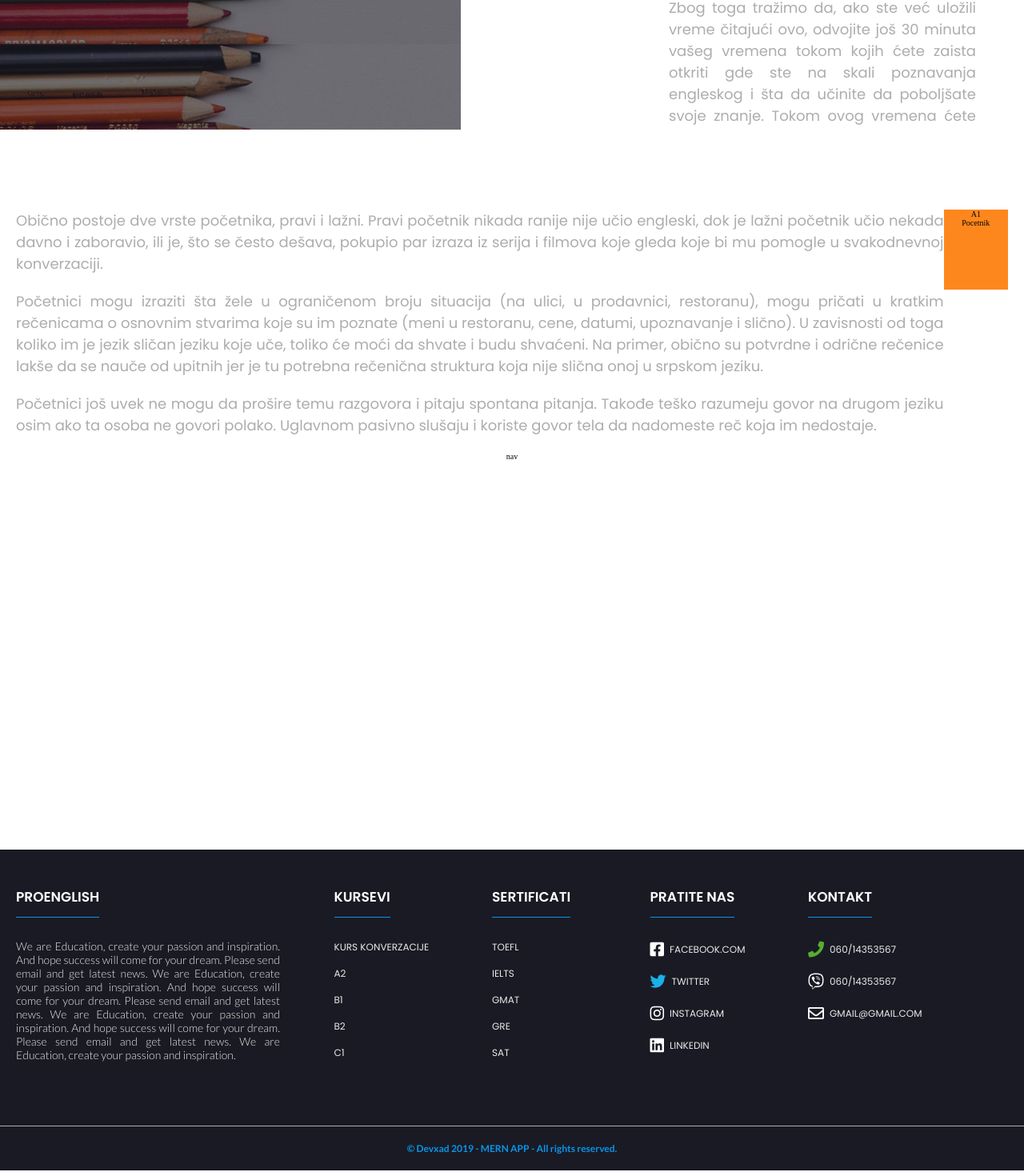
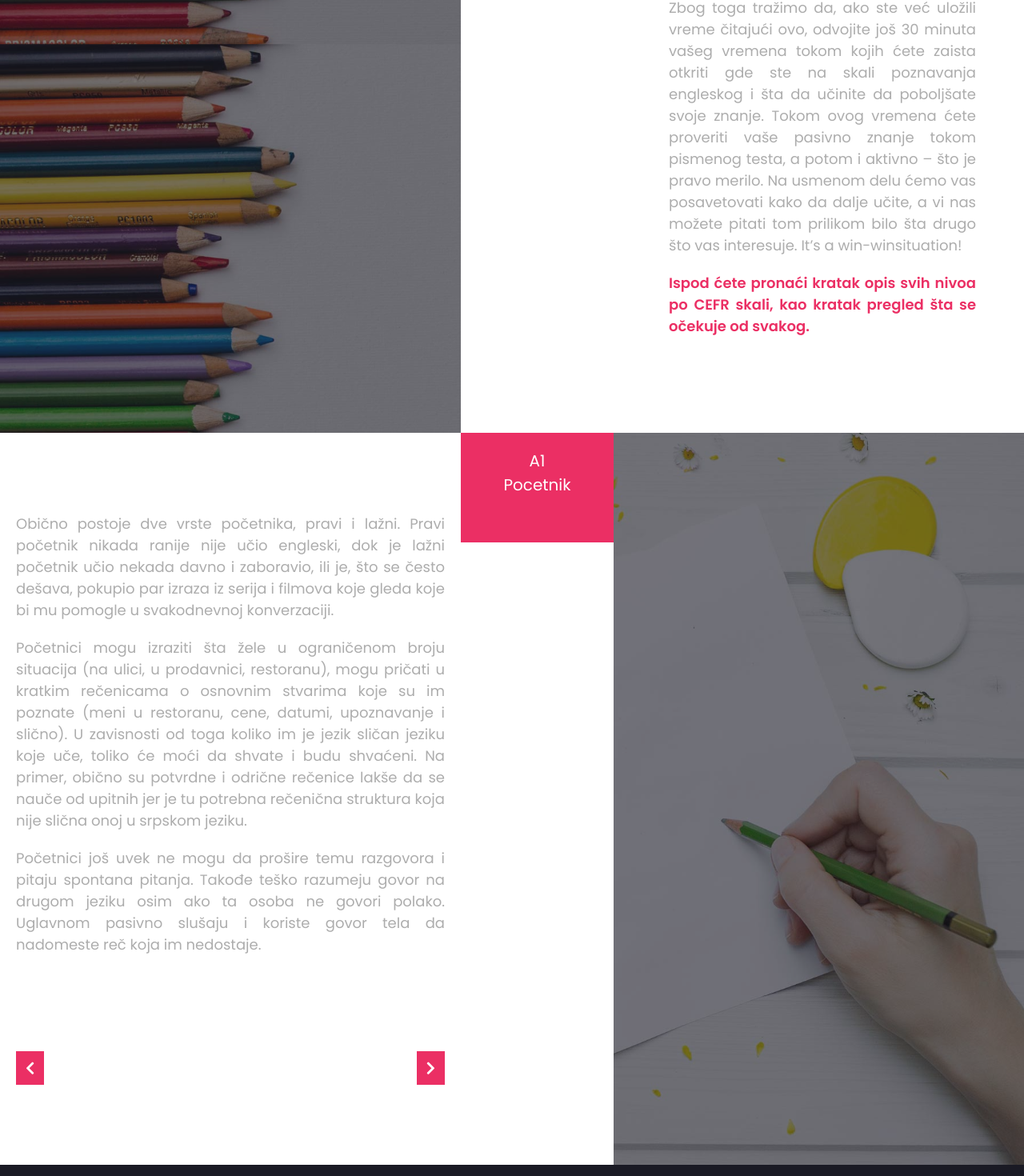
Before and after one commit to Dejan85/Pro-English, a React (Create React App) app in the folder client/: page /course in a window 1280 px wide. Shown: the part 798-2268 px from the top of the page at 80% size. Built offline with nearby package versions, Linux system fonts and the light colour scheme; a web font is replaced by a local one.

Commit message:
course almost done

```diff
--- a/client/src/App.css
+++ b/client/src/App.css
@@ -17,3 +17,8 @@
 .course {
   background-image: url("./sass/images/5.jpg");
 }
+
+.course__content2 {
+  background-image: url("./sass/images/14.jpg");
+  /* background-image: url("./sass/images/28.jpg"); */
+}
--- a/client/src/components/layout/course/Course.js
+++ b/client/src/components/layout/course/Course.js
@@ -42,16 +42,17 @@ const Course = () => {
             win-winsituation!
           </p>
 
-          <p>
+          <span className="course__content__span">
             Ispod ćete pronaći kratak opis svih nivoa po CEFR skali, kao kratak
             pregled šta se očekuje od svakog.
-          </p>
+          </span>
         </div>
       </div>
       <div className="course__content2">
-        <div className="course__diagram">
+        <div className="course__mask" />
+        <div className="course__lvl">
           <div className="course__text">
-            <p>
+            <p className="course__text__p">
               Obično postoje dve vrste početnika, pravi i lažni. Pravi početnik
               nikada ranije nije učio engleski, dok je lažni početnik učio
               nekada davno i zaboravio, ili je, što se često dešava, pokupio par
@@ -59,7 +60,7 @@ const Course = () => {
               svakodnevnoj konverzaciji.
             </p>
 
-            <p>
+            <p className="course__text__p">
               Početnici mogu izraziti šta žele u ograničenom broju situacija (na
               ulici, u prodavnici, restoranu), mogu pričati u kratkim rečenicama
               o osnovnim stvarima koje su im poznate (meni u restoranu, cene,
@@ -70,20 +71,24 @@ const Course = () => {
               nije slična onoj u srpskom jeziku.
             </p>
 
-            <p>
+            <p className="course__text__p">
               Početnici još uvek ne mogu da prošire temu razgovora i pitaju
               spontana pitanja. Takođe teško razumeju govor na drugom jeziku
               osim ako ta osoba ne govori polako. Uglavnom pasivno slušaju i
               koriste govor tela da nadomeste reč koja im nedostaje.
             </p>
+            <div className="course__nav">
+              <i className="fas fa-chevron-left" />
+              <i className="fas fa-chevron-right" />
+            </div>
           </div>
-          <div className="course__lvl">
-            <p>A1</p>
+        </div>
+        <div className="course__diagram__container">
+          <div className="course__diagram">
+            <p className="course__diagram__p">A1</p>
             <span>Pocetnik</span>
           </div>
         </div>
-
-        <div className="course__nav">nav</div>
       </div>
     </div>
   );
--- a/client/src/sass/components/layout/course/_course.scss
+++ b/client/src/sass/components/layout/course/_course.scss
@@ -3,11 +3,8 @@
   flex-direction: column;
   position: relative;
   width: 100%;
-  // background: red;
-  // height: 90rem;
   display: flex;
   padding-top: 6em;
-  // background: #298b20;
   background-attachment: fixed;
   background-size: cover;
   background-repeat: no-repeat;
@@ -43,40 +40,88 @@
     // max-width: 45.3rem;
     max-width: 70rem;
     width: 100%;
-    height: 70rem;
     margin-left: 20rem;
     padding: 0 4rem;
+
+    p,
+    &__span {
+      padding-bottom: 2rem;
+    }
+
+    &__span {
+      display: inline-block;
+    }
   }
 
   &__content2 {
     display: flex;
-    flex-direction: column;
-    align-items: center;
+    position: relative;
+    // flex-direction: column;
+    // align-items: center;
+    // justify-content: space-between;
+    // justify-content: center;
     width: 100%;
-    height: 90rem;
-    background: white;
     z-index: 2;
-  }
-
-  &__diagram {
-    display: flex;
-    justify-content: space-between;
-    width: 50rem;
-    width: 100%;
-    padding: 10rem 2rem 0 2rem;
-  }
-
-  &__text {
-    // width: 100rem;
-    // padding: 0rem 2rem;
+    background-attachment: fixed;
+    background-size: cover;
+    background-repeat: no-repeat;
   }
 
   &__lvl {
     display: flex;
+    align-self: flex-start;
+    justify-content: space-between;
+    // outline: 2px solid red;
+    background: white;
+    width: 45%;
+    // height: 65.5rem;
+    z-index: 2;
+  }
+
+  &__text {
+    display: flex;
+    flex-direction: column;
+    max-width: 70rem;
+    width: 100%;
+    margin: 0 auto;
+    padding: 10rem 2rem 10rem 2rem;
+  }
+
+  &__diagram {
+    position: relative;
+    display: flex;
     flex-direction: column;
     align-items: center;
-    background: $color-orange;
-    width: 30rem;
-    height: 10rem;
+    padding: 2rem 0;
+    background: $color-pink-dark;
+    max-width: 19.1rem;
+    width: 100%;
+    z-index: 2;
+    height: 15%;
+    // height: 100%;
+
+    &__container {
+      width: 19.1rem;
+      background: white;
+      z-index: 2;
+    }
+  }
+
+  &__nav {
+    display: flex;
+    justify-content: space-between;
+    padding: 10rem 0 0 0;
+
+    i {
+      // background: $color-pink-dark;
+      background: $color-pink-dark;
+      padding: 1.2rem;
+      cursor: pointer;
+      transition: all 0.5s;
+
+      &:hover {
+        background: darken($color-pink-dark, 20%);
+      }
+    }
   }
 }
--- a/client/src/sass/components/typograpfy/course/_course-typograpfy.scss
+++ b/client/src/sass/components/typograpfy/course/_course-typograpfy.scss
@@ -8,7 +8,33 @@
   }
 
   &__content {
-    p {
+    p,
+    &__span {
+      font-size: 1.8rem;
+      font-family: $font-8;
+      color: $color-grey;
+      text-align: justify;
+    }
+
+    &__span {
+      color: $color-pink-dark;
+      font-weight: 600;
+    }
+  }
+  &__diagram {
+    &__p,
+    span {
+      color: white;
+      font-size: 2rem;
+      font-family: $font-8;
+    }
+    span {
+      display: inline-block;
+    }
+  }
+
+  &__text {
+    &__p {
       font-size: 1.8rem;
       font-family: $font-8;
       padding-bottom: 2rem;
@@ -17,13 +43,8 @@
     }
   }
 
-  &__text {
-    p {
-      font-size: 1.8rem;
-      font-family: $font-8;
-      padding-bottom: 2rem;
-      color: $color-grey;
-      text-align: justify;
-    }
+  &__nav {
+    font-size: 1.8rem;
+    color: white;
   }
 }
```
Also changed, not shown: client/src/sass/images/14.jpg (added), client/src/sass/images/28.jpg (added).
